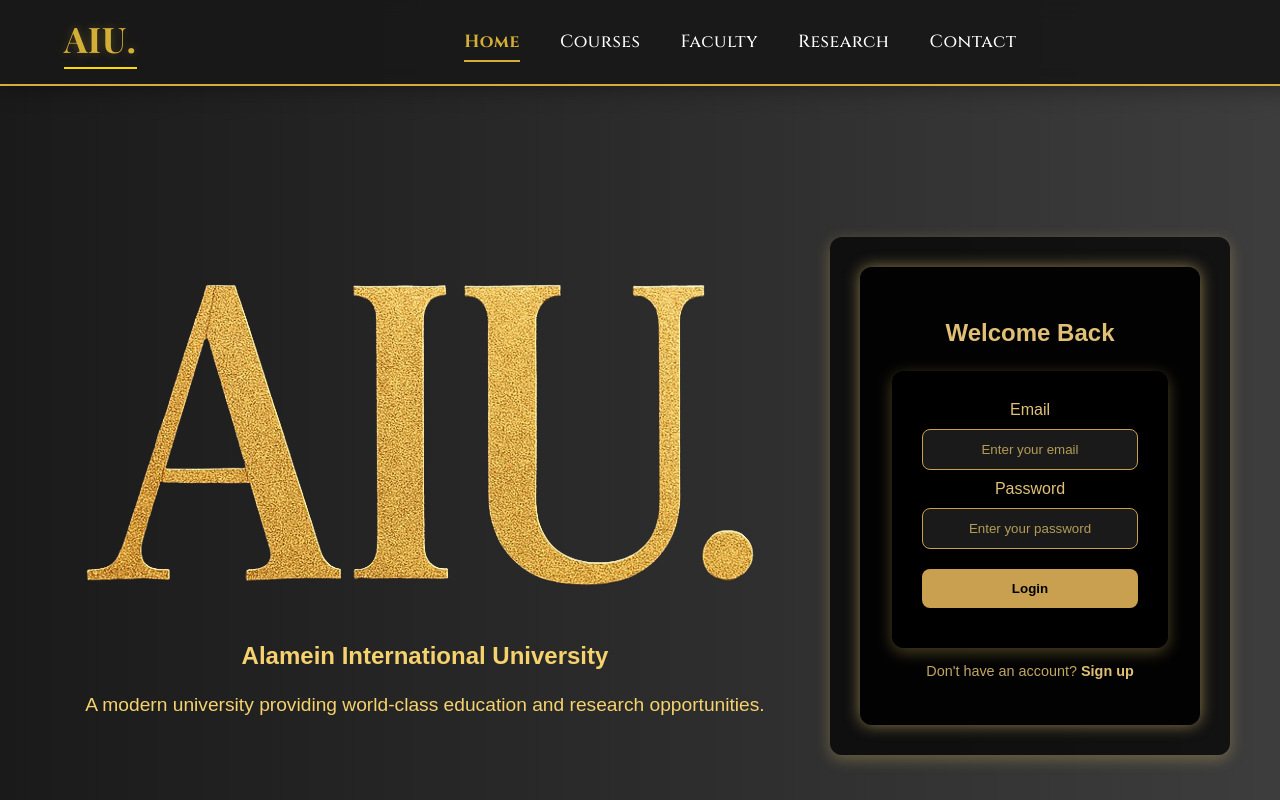
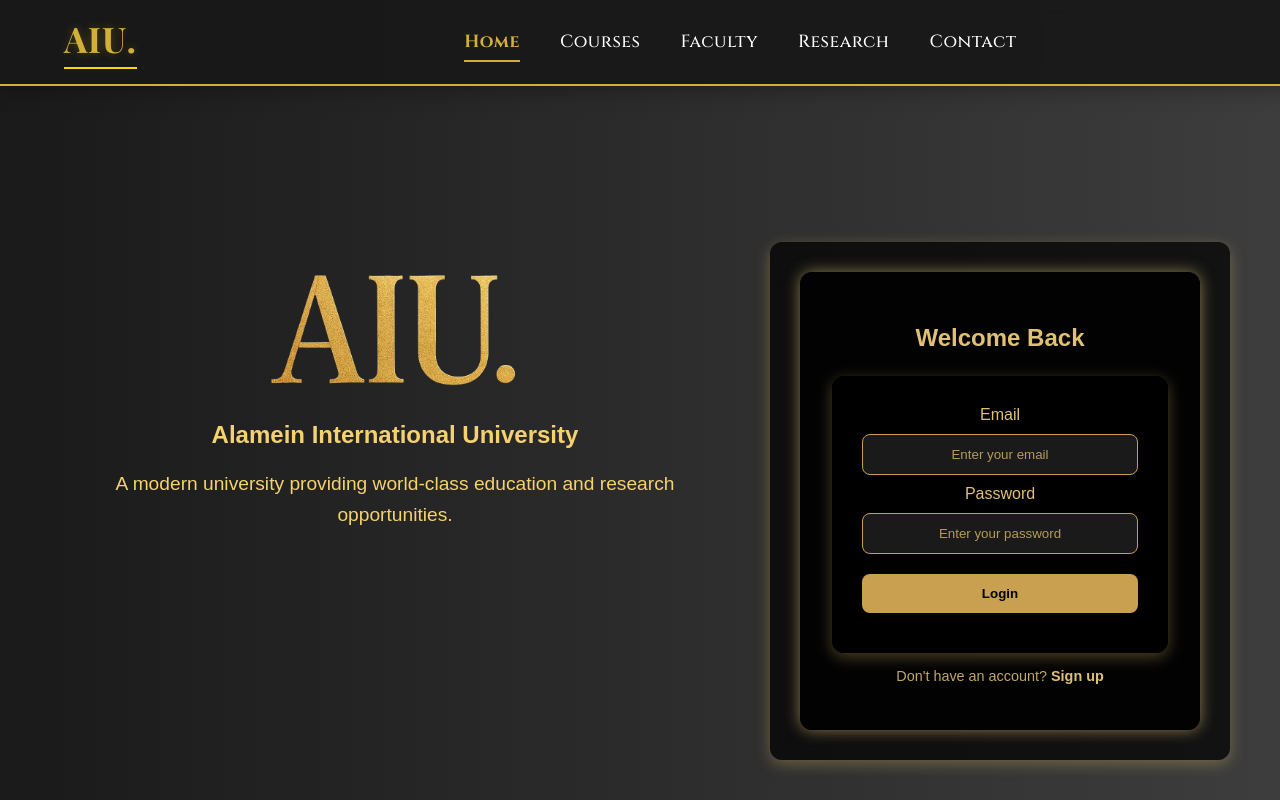
Before and after one commit to Mohamed-Elsogher/AIU-Registration-System-, a React (Vite) app: page / in a window 1280 px wide. Shown: the top 800 px of the page. Built offline with nearby package versions, Linux system fonts and the light colour scheme.

Commit message:
Update index.css

```diff
--- a/src/index.css
+++ b/src/index.css
@@ -67,7 +67,9 @@ body {
   margin: calc(var(--spacing) + 90%) auto var(--spacing);
   box-sizing: border-box;
 }
-
+.container img{
+  width: 40%;
+}
 .university-card {
   flex: 1;
   padding: 25px;
```
